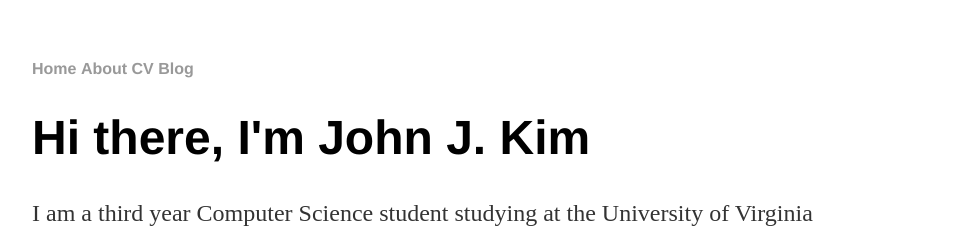
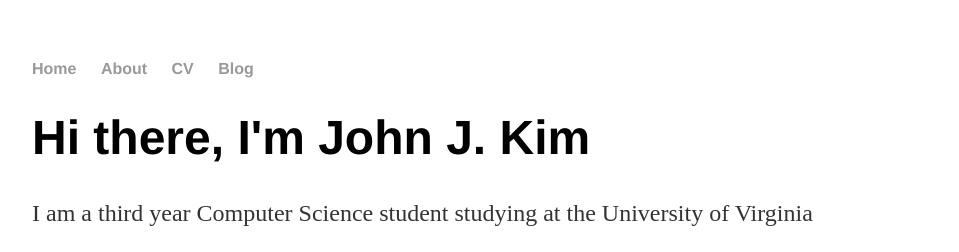
Before and after one commit to JohnKim08/JohnKim08.github.io, a Jekyll site: the page built from index.html, in a window 1280 px wide. Shown: the top 252 px of the page, without its empty margins (160-1119 px from the left). Built offline with Jekyll 4.4.1, drawn with Linux system fonts in a browser that asks for light colours.

```diff
--- a/css/main.css
+++ b/css/main.css
@@ -10,7 +10,8 @@
 }
 nav ul li, footer ul li {
     display: inline;
-    margin: auto;
+    margin-right: 20px;
+    text-emphasis: center;
 }
 a {
     text-decoration: none;
```
